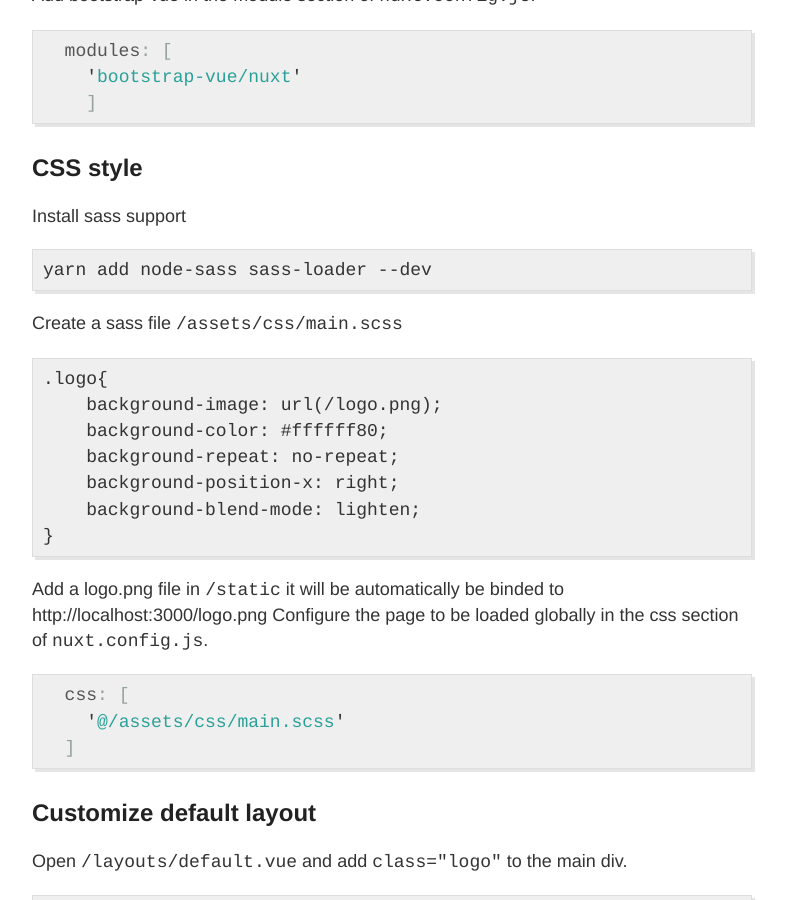
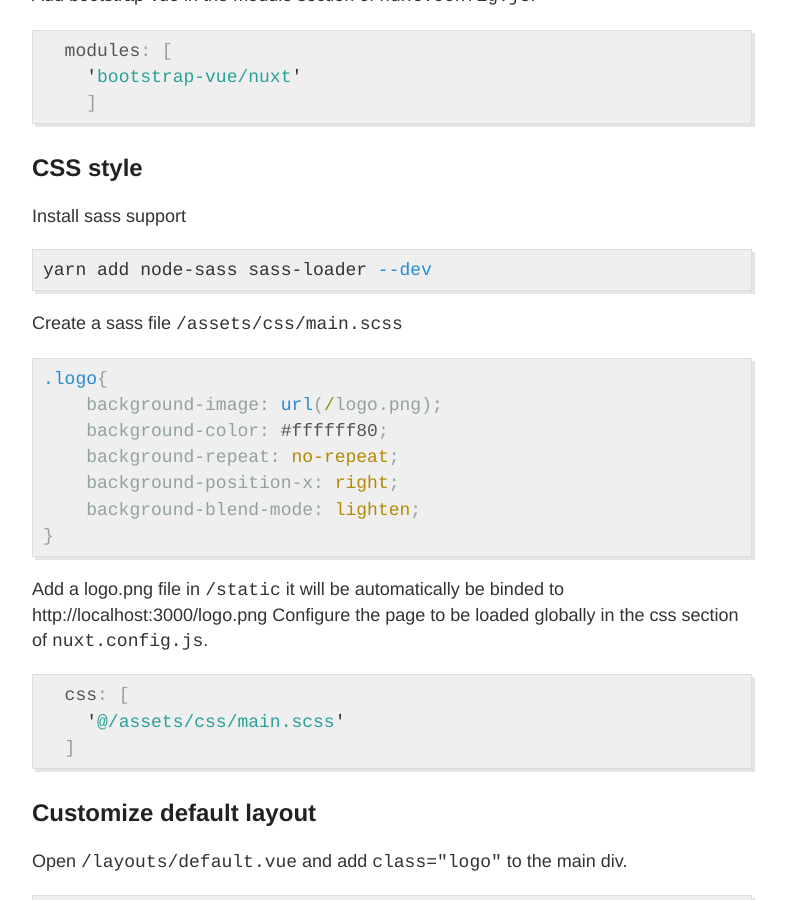
Before and after one commit to marc-bouvier/marc-bouvier.github.io, a Jekyll site: the page built from _posts/2018-02-18-building-application-with-nuxt.md, in a window 1280 px wide and 900 px high, scrolled down 995 px. Shown: the whole window, without its empty margins (248-1034 px from the left). Built offline with Jekyll 4.4.1, drawn with Linux system fonts in a browser that asks for light colours; comment, search, counter and statistics services are not loaded.

Commit message:
Update 2018-02-18-building-application-with-nuxt.md

````diff
--- a/_posts/2018-02-18-building-application-with-nuxt.md
+++ b/_posts/2018-02-18-building-application-with-nuxt.md
@@ -53,12 +53,12 @@ Add bootstrap-vue in the module section of `nuxt.config.js`.
 
 Install sass support
 
-```
+```bash
 yarn add node-sass sass-loader --dev
 ```
 
 Create a sass file `/assets/css/main.scss`
-```
+```css
 .logo{
     background-image: url(/logo.png);
     background-color: #ffffff80;
````
